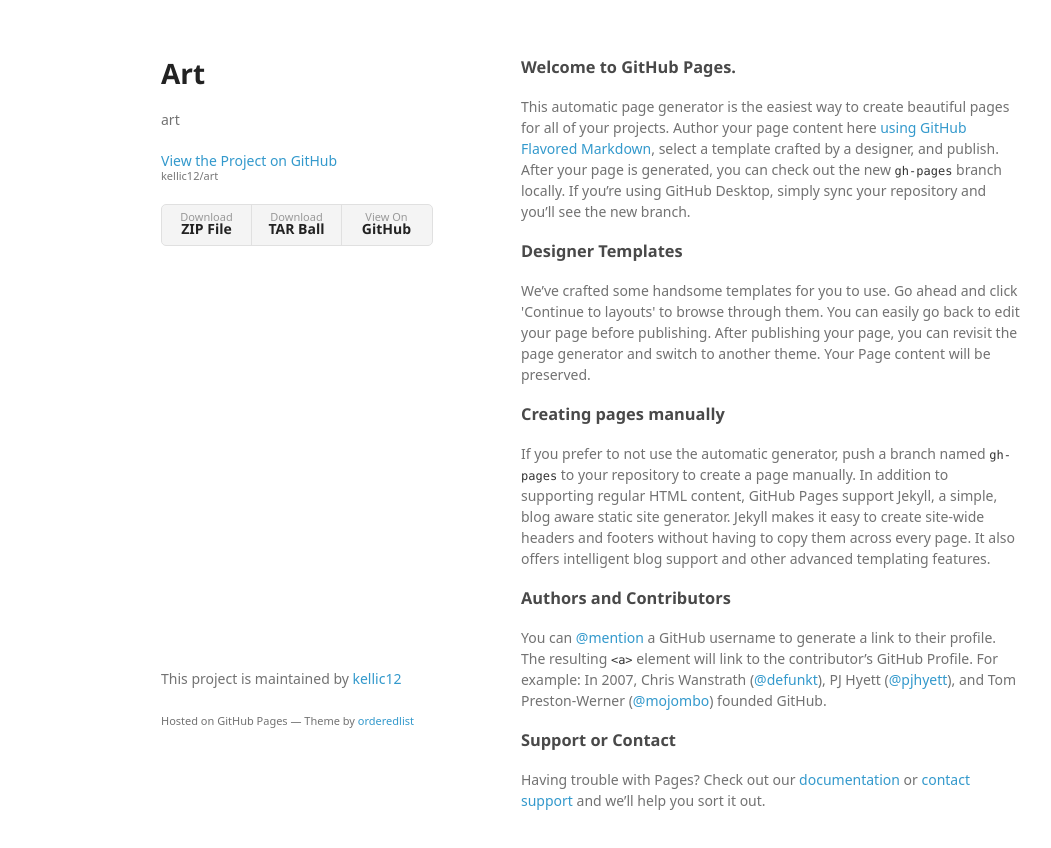
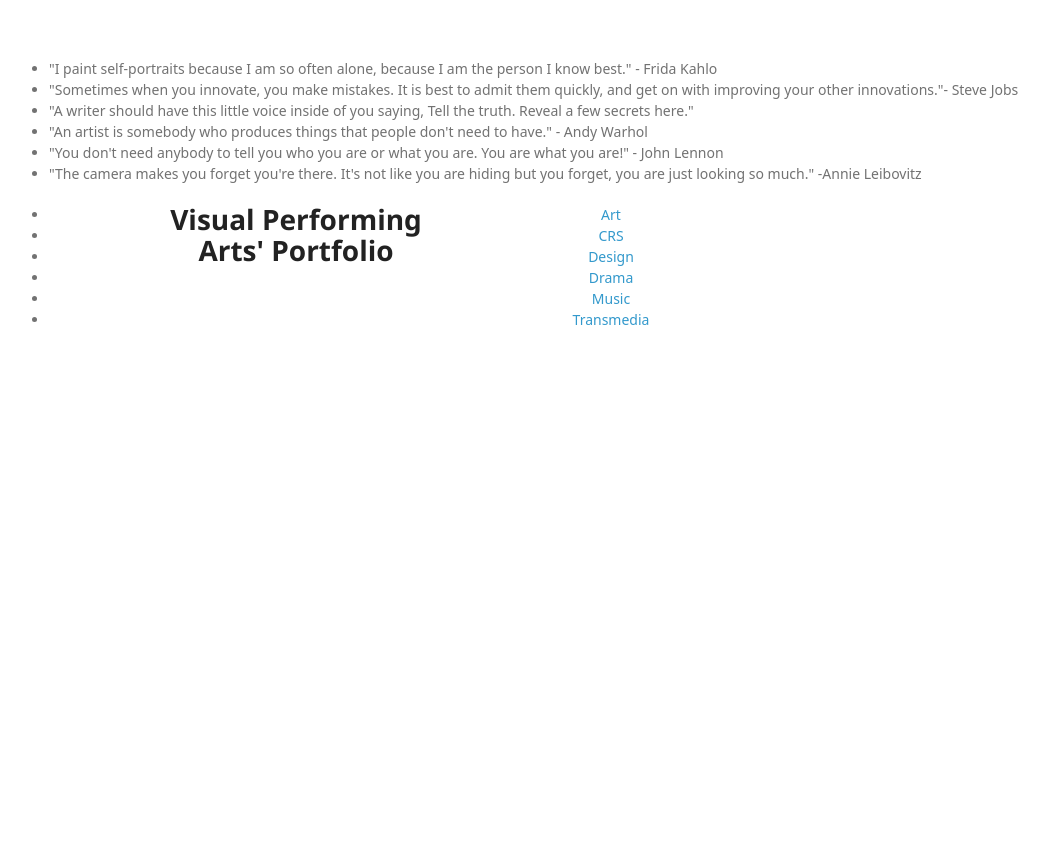
Before and after one commit to kellic12/art, a plain HTML site: page index.html in a window 1280 px wide. Shown: the whole page, without its empty margins (49-1100 px from the left). After the commit the page ends 800 px from the top, so only its background shows below. Drawn offline with Linux system fonts and the light colour scheme; a web font is replaced by a local one.

Commit message:
Update index.html

```diff
--- a/index.html
+++ b/index.html
@@ -3,8 +3,8 @@
   <head>
     <meta charset="utf-8">
     <meta http-equiv="X-UA-Compatible" content="chrome=1">
-    <title>Art by kellic12</title>
-
+    <title>Theme1 by kellic12</title>
+	  <link type="text/css" rel="stylesheet" href="stylesheet.css"/>
     <link rel="stylesheet" href="stylesheets/styles.css">
     <link rel="stylesheet" href="stylesheets/github-light.css">
     <meta name="viewport" content="width=device-width">
@@ -13,49 +13,43 @@
     <![endif]-->
   </head>
   <body>
-    <div class="wrapper">
+<div class="animate">
+<link href='http://fonts.googleapis.com/css?family=Muli' rel='stylesheet' type='text/css'>
+
+<div class="content">
+  <div class="visible">
+    <ul>
+      <li> "I paint self-portraits because I am so often alone, because I am the person I know best." - Frida Kahlo</li>
+      <li> "Sometimes when you innovate, you make mistakes. It is best to admit them quickly, and get on with improving your other innovations."- Steve Jobs </li>
+      <li> "A writer should have this little voice inside of you saying, Tell the truth. Reveal a few secrets here."</li>
+      <li> "An artist is somebody who produces things that people don't need to have." - Andy Warhol</li>
+      <li> "You don't need anybody to tell you who you are or what you are. You are what you are!" - John Lennon</li>
+      <li> "The camera makes you forget you're there. It's not like you are hiding but you forget, you are just looking so much." -Annie Leibovitz</li>
+      </ul>
+      </div>
+      </div>
+      </div>
+
+  <div class="wrapper">
       <header>
-        <h1>Art</h1>
-        <p>art</p>
+        <h1 align = "center">Visual Performing Arts' Portfolio</h1>
 
-        <p class="view"><a href="https://github.com/kellic12/art">View the Project on GitHub <small>kellic12/art</small></a></p>
+        </div>
 
 
-        <ul>
-          <li><a href="https://github.com/kellic12/art/zipball/master">Download <strong>ZIP File</strong></a></li>
-          <li><a href="https://github.com/kellic12/art/tarball/master">Download <strong>TAR Ball</strong></a></li>
-          <li><a href="https://github.com/kellic12/art">View On <strong>GitHub</strong></a></li>
-        </ul>
-      </header>
-      <section>
-        <h3>
-<a id="welcome-to-github-pages" class="anchor" href="#welcome-to-github-pages" aria-hidden="true"><span class="octicon octicon-link"></span></a>Welcome to GitHub Pages.</h3>
+  	<div class="navigation">
+  		<ul align = "center">
+  <li><a href="http://kellic12.github.io/pgtm/">Art</a></li>
+  <li><a href="#news">CRS</a></li>
+  <li><a href="#contact">Design</a></li>
+  <li><a href="#about">Drama</a></li>
+  <li><a href="#Music">Music</a></li>
+  <li><a href="#Transmedia">Transmedia</a></li>
+</ul>
 
-<p>This automatic page generator is the easiest way to create beautiful pages for all of your projects. Author your page content here <a href="https://guides.github.com/features/mastering-markdown/">using GitHub Flavored Markdown</a>, select a template crafted by a designer, and publish. After your page is generated, you can check out the new <code>gh-pages</code> branch locally. If you’re using GitHub Desktop, simply sync your repository and you’ll see the new branch.</p>
+    </div>
 
-<h3>
-<a id="designer-templates" class="anchor" href="#designer-templates" aria-hidden="true"><span class="octicon octicon-link"></span></a>Designer Templates</h3>
 
-<p>We’ve crafted some handsome templates for you to use. Go ahead and click 'Continue to layouts' to browse through them. You can easily go back to edit your page before publishing. After publishing your page, you can revisit the page generator and switch to another theme. Your Page content will be preserved.</p>
-
-<h3>
-<a id="creating-pages-manually" class="anchor" href="#creating-pages-manually" aria-hidden="true"><span class="octicon octicon-link"></span></a>Creating pages manually</h3>
-
-<p>If you prefer to not use the automatic generator, push a branch named <code>gh-pages</code> to your repository to create a page manually. In addition to supporting regular HTML content, GitHub Pages support Jekyll, a simple, blog aware static site generator. Jekyll makes it easy to create site-wide headers and footers without having to copy them across every page. It also offers intelligent blog support and other advanced templating features.</p>
-
-<h3>
-<a id="authors-and-contributors" class="anchor" href="#authors-and-contributors" aria-hidden="true"><span class="octicon octicon-link"></span></a>Authors and Contributors</h3>
-
-<p>You can <a href="https://github.com/blog/821" class="user-mention">@mention</a> a GitHub username to generate a link to their profile. The resulting <code>&lt;a&gt;</code> element will link to the contributor’s GitHub Profile. For example: In 2007, Chris Wanstrath (<a href="https://github.com/defunkt" class="user-mention">@defunkt</a>), PJ Hyett (<a href="https://github.com/pjhyett" class="user-mention">@pjhyett</a>), and Tom Preston-Werner (<a href="https://github.com/mojombo" class="user-mention">@mojombo</a>) founded GitHub.</p>
-
-<h3>
-<a id="support-or-contact" class="anchor" href="#support-or-contact" aria-hidden="true"><span class="octicon octicon-link"></span></a>Support or Contact</h3>
-
-<p>Having trouble with Pages? Check out our <a href="https://help.github.com/pages">documentation</a> or <a href="https://github.com/contact">contact support</a> and we’ll help you sort it out.</p>
-      </section>
-      <footer>
-        <p>This project is maintained by <a href="https://github.com/kellic12">kellic12</a></p>
-        <p><small>Hosted on GitHub Pages &mdash; Theme by <a href="https://github.com/orderedlist">orderedlist</a></small></p>
       </footer>
     </div>
     <script src="javascripts/scale.fix.js"></script>
```
